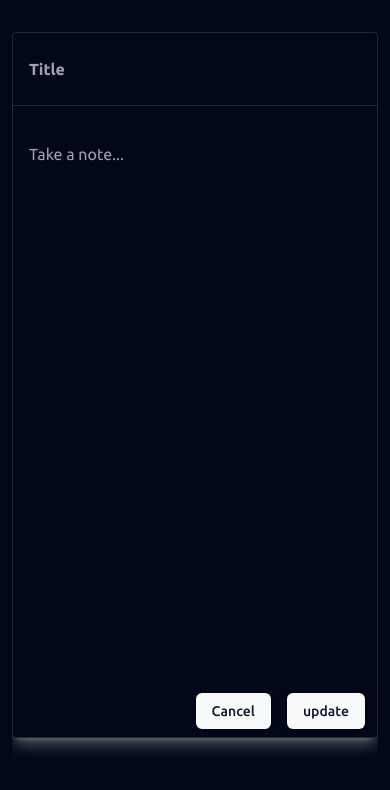
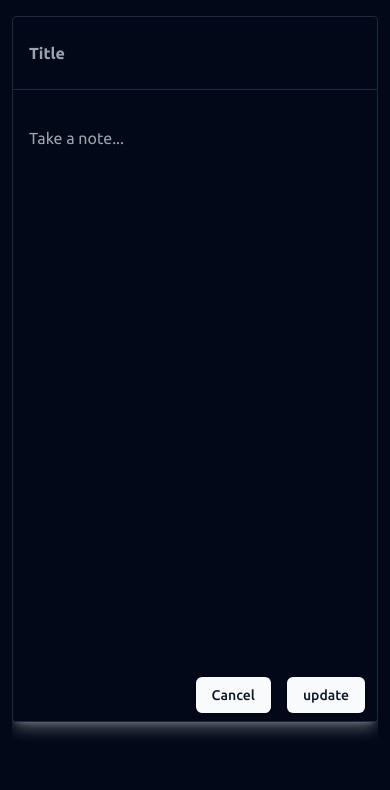
Before and after one commit to mr-zlaam/google-keep-clone, a React (Vite) app: page /updateNote/1 in a window 390 px wide. Shown: the top 790 px of the page. Built offline with nearby package versions, Linux system fonts and the light colour scheme; no server answers; the database is empty.

Commit message:
"Update top margin of note container from 5 to 1 in UpdateNote component"

```diff
--- a/src/updateNote/UpdateNote.tsx
+++ b/src/updateNote/UpdateNote.tsx
@@ -107,7 +107,7 @@ function UpdateNote({ noteData, updateSlug }: UpdateNoteProps) {
       {!isModalOpen && !isLoading && (
         <main className="h-screen px-3 overflow-hidden ">
           <section className=" h-[98dvh] overflow-auto py-3">
-            <div className="relative w-full z-[100] flex flex-col top-5 lg:top-10 max-w-xl mx-auto overflow-hidden border rounded shadow-lg  cursor-pointer text-foreground bg-background shadow-foreground/30">
+            <div className="relative w-full z-[100] flex flex-col top-1 lg:top-10 max-w-xl mx-auto overflow-hidden border rounded shadow-lg  cursor-pointer text-foreground bg-background shadow-foreground/30">
               <input
                 autoFocus
                 value={updateData.title}
```
